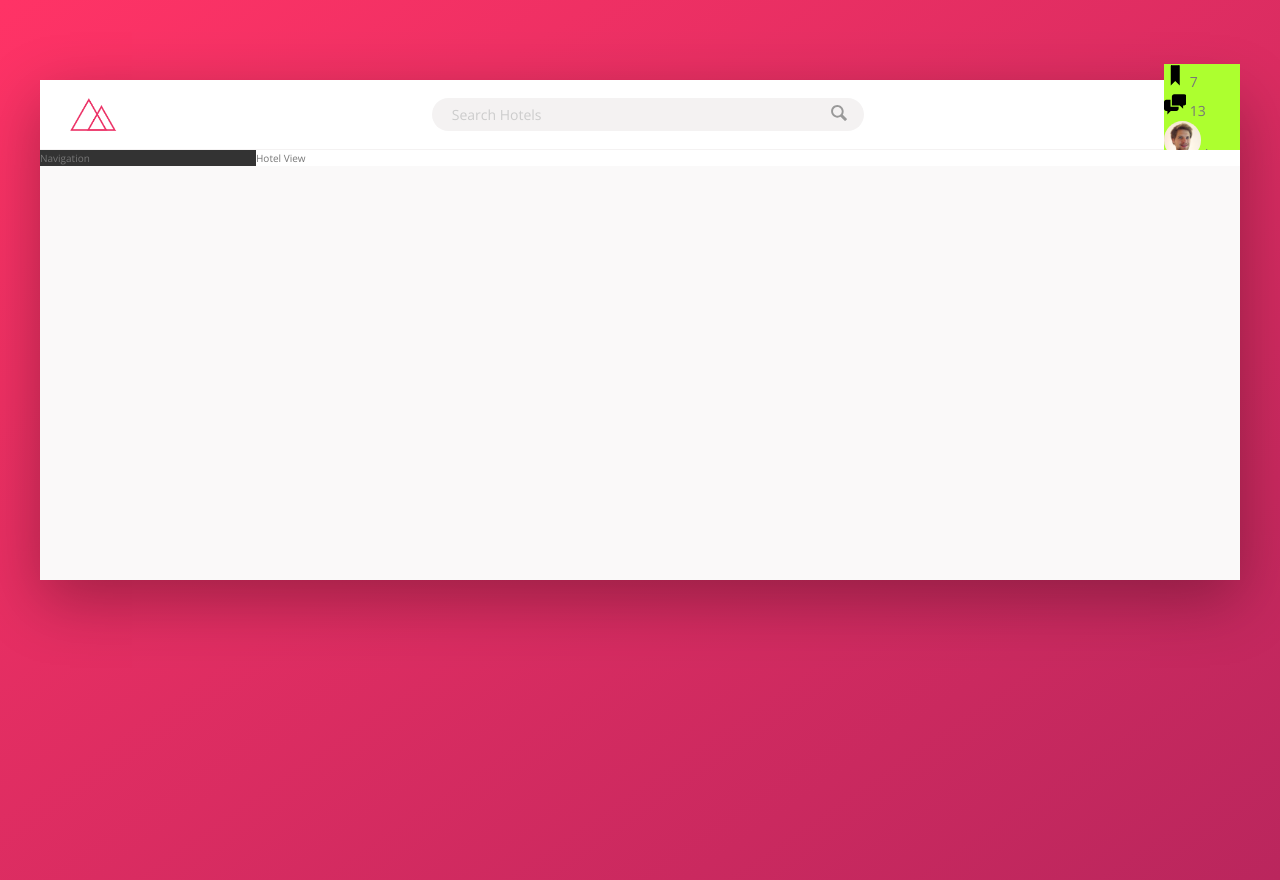
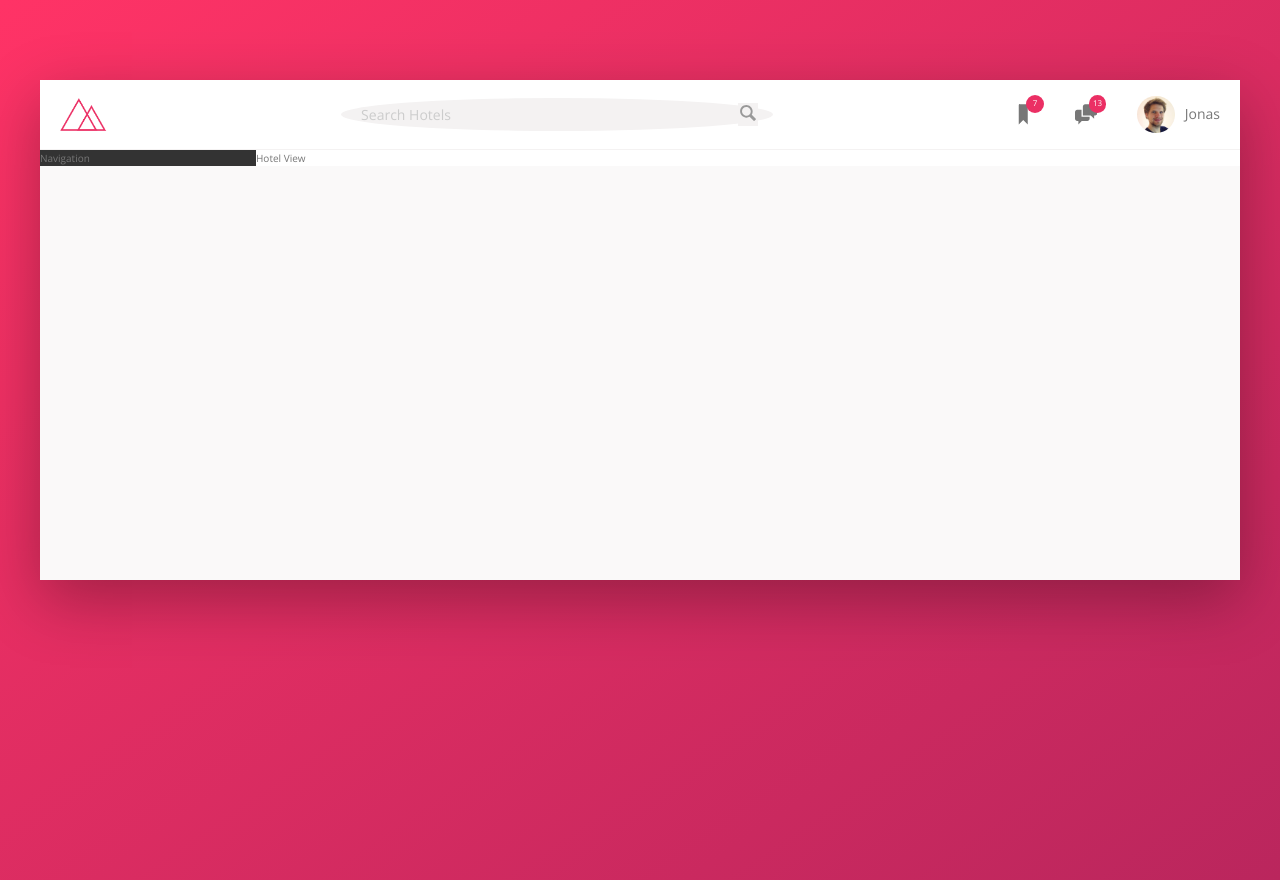
Before and after one commit to Unity7/travel, a website: page index.html in a window 1280 px wide. Drawn offline with nearby package versions, Linux system fonts and the light colour scheme.

Commit message:
styled navigation section

```diff
--- a/sass/_components.scss
+++ b/sass/_components.scss
@@ -2,7 +2,7 @@
 // LOGO
 .logo {
   height: 3.25rem;
-  margin-left: 3rem;
+  margin-left: 2rem;
 }
 
 //////////////////////////////////////////////
@@ -20,7 +20,7 @@
     background-color: var(--color-grey-light-2);
     border: none;
     padding: 0.7rem 2rem;
-    border-radius: 100px;
+    border-radius: 50%;
     width: 90%;
     margin-right: -3.5rem;
     transition: all 0.2s;
@@ -62,19 +62,48 @@
 // User Navigation
 
 .user-nav {
-  background-color: greenyellow;
+  display: flex;
+  align-items: center;
+  align-self: stretch;
+
+  //Select Direct Child Elements of User-Nav with >
+  & > * {
+    padding: 0 2rem;
+    cursor: pointer;
+    height: 100%;
+    display: flex;
+    align-items: center;
+  }
+
+  & > *:hover {
+    background-color: var(--color-grey-light-2);
+  }
   &__icon-box {
+    position: relative;
   }
   &__icon {
     height: 2.25rem;
     width: 2.25rem;
+    fill: var(--color-grey-dark-2);
   }
   &__notification {
+    font-size: 0.8rem;
+    height: 1.75rem;
+    width: 1.75rem;
+    border-radius: 100px;
+    background-color: var(--color-primary);
+    color: #fff;
+    position: absolute;
+    top: 1.5rem;
+    right: 1.1rem;
+
+    display: flex;
+    justify-content: center;
+    align-items: center;
   }
   &__user-photo {
     height: 3.75rem;
     border-radius: 50%;
-  }
-  &__user-name {
+    margin-right: 1rem;
   }
 }
```
Also changed, not shown: css/style.css.
